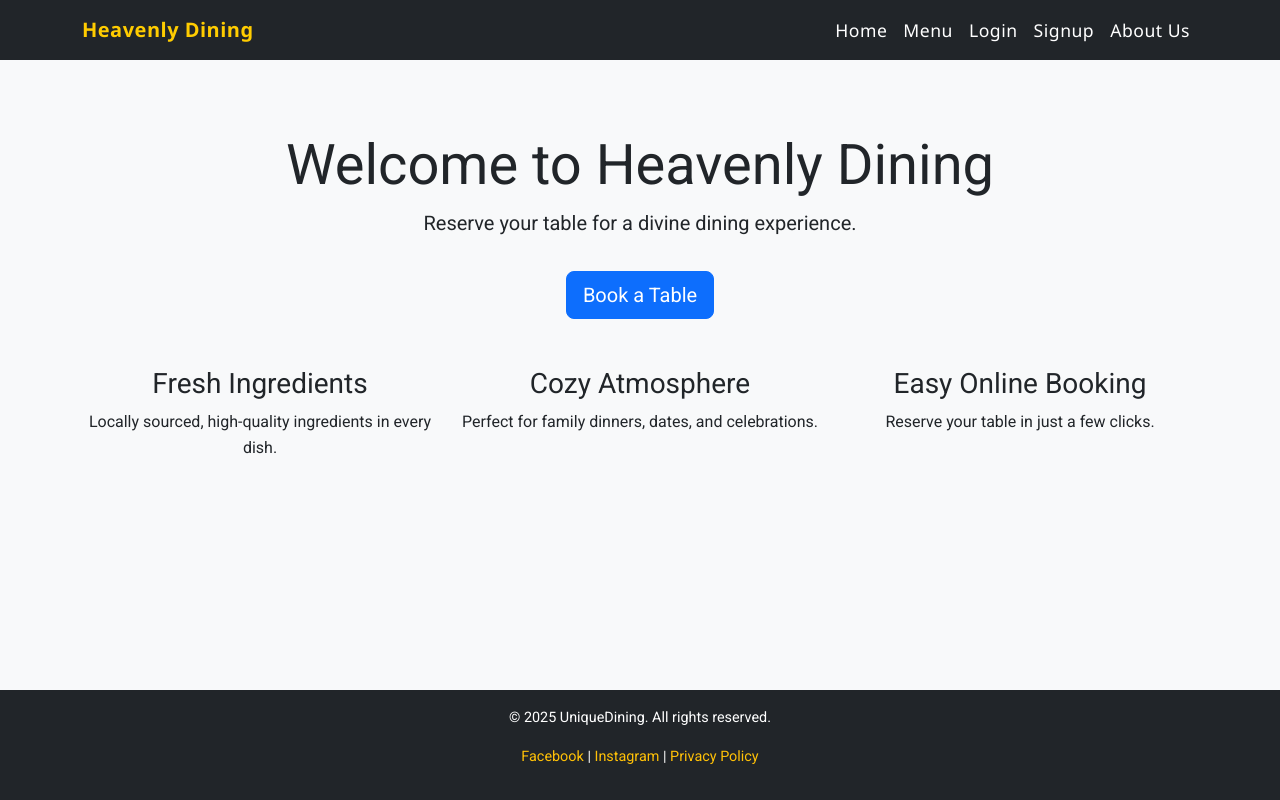
After one commit to sowmya1283/heavenlydining, a Django app: template booktable/templates/booktable/index.html in a window 1280 px wide. The commit adds this page. Run offline with Django 4.2, Linux system fonts and the light colour scheme; the template is opened without the code that fills it, so the values that code supplies are empty.

Commit message:
Changed the templates for project and app related according to the tutorial

```diff
--- a/Static/css/style.css
+++ b/Static/css/style.css
@@ -1,70 +1,47 @@
-body {
-    margin: 0;
-    font-family: Arial, sans-serif;
+
+.navbar {
+  font-family: 'Segoe UI', Tahoma, Geneva, Verdana, sans-serif;
+  font-size: 1.1rem;
+  letter-spacing: 0.5px;
 }
 
-  header {
-    background-color: #333;
-    padding: 10px 0;
+.navbar-brand {
+  font-weight: bold;
+  color: #ffcc00 !important;
 }
 
-  nav {
-    display: flex;
-    justify-content: space-around;
-    align-items: center;
-    max-width: 1200px;
-    margin: 0 auto;
-  }
-
-  .logo {
-    color: white;
-    font-size: 24px;
-    font-weight: bold;
-    text-decoration: none;
-  }
-
-  .nav-links a {
-    color: white;
-    text-decoration: none;
-    margin: 0 15px;
-    font-size: 16px;
+.nav-link {
+  color: #ffffff !important;
   transition: color 0.3s ease;
 }
 
-  .nav-links a:hover {
-    color: #ff9900;
+.nav-link:hover {
+  color: #ffcc00 !important;
 }
 
-  html, body {
-    height: 100%;
-    margin: 0;
-    padding: 0;
-  }
+body {
+  background-color: #f8f9fa; /* light grey */
+  font-family: 'Roboto', sans-serif;
+  line-height: 1.6;
 
-  .wrapper {
-    min-height: 100%;
-    display: flex;
-    flex-direction: column;
-  }
-
-  main {
-    flex: 1;
-    padding: 20px;
 }
 
 footer {
-    background-color: #333;
-    color: white;
-    padding: 20px 0;
-    text-align: center;
+  background-color: #222;
+  color: #ddd;
+  font-size: 0.9rem;
 }
 
 footer a {
-    color: #ccc;
-    margin: 0 10px;
+  color: #ffc107;
   text-decoration: none;
 }
 
 footer a:hover {
-    color: #ff9900;
+  text-decoration: underline;
 }
+
+.nav-link.active {
+    color: #ffc107 !important;
+    font-weight: bold;
+}
--- /dev/null
+++ b/booktable/templates/booktable/index.html
@@ -0,0 +1,26 @@
+{% extends 'base.html' %}
+
+{% block title %}Welcome to Booking Table{% endblock %}
+
+{% block content %}
+<div class="text-center my-5">
+    <h1 class="display-4">Welcome to Heavenly Dining</h1>
+    <p class="lead">Reserve your table for a divine dining experience.</p>
+    <a href="{% url 'booking_list' %}" class="btn btn-primary btn-lg mt-3">Book a Table</a>
+</div>
+
+<div class="row mt-5">
+    <div class="col-md-4 text-center">
+        <h3>Fresh Ingredients</h3>
+        <p>Locally sourced, high-quality ingredients in every dish.</p>
+    </div>
+    <div class="col-md-4 text-center">
+        <h3>Cozy Atmosphere</h3>
+        <p>Perfect for family dinners, dates, and celebrations.</p>
+    </div>
+    <div class="col-md-4 text-center">
+        <h3>Easy Online Booking</h3>
+        <p>Reserve your table in just a few clicks.</p>
+    </div>
+</div>
+{% endblock %}
--- a/booktable/views.py
+++ b/booktable/views.py
@@ -8,7 +8,7 @@ from .models import Booking, UserProfile
 # Create your views here.
 
 class HomePageView(generic.TemplateView):
-    template_name = "booktable/home.html"
+    template_name = "booktable/index.html"
 
 
 class BookingListView(generic.ListView):
--- /dev/null
+++ b/templates/base.html
@@ -0,0 +1,70 @@
+{% load static %}
+<!DOCTYPE html>
+<html lang="en">
+<head>
+    <meta charset="UTF-8">
+    <title>{% block title %}Heavenly Dining{% endblock %}</title>
+    <meta name="viewport" content="width=device-width, initial-scale=1">
+
+    <!-- Bootstrap 5 CSS -->
+    <link href="https://cdn.jsdelivr.net/npm/bootstrap@5.3.0/dist/css/bootstrap.min.css" rel="stylesheet">
+
+    {% block extra_head %}{% endblock %}
+    <link href="https://fonts.googleapis.com/css2?family=Roboto&display=swap" rel="stylesheet">
+    <!-- Custom CSS -->
+    <link rel="stylesheet" href="{% static 'css/style.css' %}">
+</head>
+<body class="d-flex flex-column min-vh-100">
+    <!-- Navigation Bar -->
+    <nav class="navbar navbar-expand-lg navbar-dark bg-dark py-2">
+        <div class="container">
+            <a class="navbar-brand" href="">Heavenly Dining</a>
+            <button class="navbar-toggler" type="button" data-bs-toggle="collapse" data-bs-target="#navbarNav">
+                <span class="navbar-toggler-icon"></span>
+            </button>
+
+            <div class="collapse navbar-collapse" id="navbarNav">
+                <ul class="navbar-nav ms-auto">
+                    <li class="nav-item">
+                        <a class="nav-link" href="">Home</a>
+                    </li>
+                    <li class="nav-item">
+                        <a class="nav-link" href="">Menu</a>
+                    </li>
+                    <li class="nav-item">
+                        <a class="nav-link" href="">Login</a>
+                    </li>
+                    <li class="nav-item">
+                        <a class="nav-link" href="">Signup</a>
+                    </li>
+                    <li class="nav-item">
+                        <a class="nav-link" href="">About Us</a>
+                    </li>
+                </ul>
+            </div>
+        </div>
+    </nav>
+
+    <!-- Main Content -->
+    <main class="flex-grow-1 container py-4">
+        {% block content %}
+        {% endblock %}
+    </main>
+
+    <!-- Footer -->
+    <footer class="bg-dark text-white text-center py-3 mt-5">
+        <div class="container">
+            <p> {% block copyright %}&copy; 2025 UniqueDining. All rights reserved.{% endblock copyright %}</p>
+                <p>
+                    <a href="/about">Facebook</a> |
+                    <a href="/contact">Instagram</a> |
+                    <a href="/privacy">Privacy Policy</a>
+                </p>
+        </div>
+    </footer>
+
+    <!-- Bootstrap JS -->
+    <script src="https://cdn.jsdelivr.net/npm/bootstrap@5.3.0/dist/js/bootstrap.bundle.min.js"></script>
+    {% block extra_js %}{% endblock %}
+</body>
+</html>
--- a/uniquedining/settings.py
+++ b/uniquedining/settings.py
@@ -18,6 +18,7 @@ if os.path.isfile('env.py'):
 
 # Build paths inside the project like this: BASE_DIR / 'subdir'.
 BASE_DIR = Path(__file__).resolve().parent.parent
+TEMPLATES_DIR = os.path.join(BASE_DIR, 'templates')
 
 
 # Quick-start development settings - unsuitable for production
@@ -29,7 +30,7 @@ BASE_DIR = Path(__file__).resolve().parent.parent
 SECRET_KEY = os.environ.get("SECRET_KEY")
 
 # SECURITY WARNING: don't run with debug turned on in production!
-DEBUG = True
+DEBUG = False
 
 ALLOWED_HOSTS = ['.herokuapp.com', '127.0.0.1', 'localhost']
 
@@ -62,7 +63,7 @@ ROOT_URLCONF = 'uniquedining.urls'
 TEMPLATES = [
     {
         'BACKEND': 'django.template.backends.django.DjangoTemplates',
-        'DIRS': ['templates'],
+        'DIRS': ['templates', 'TEMPLATES_DIR'],
         'APP_DIRS': True,
         'OPTIONS': {
             'context_processors': [
```
Also changed, not shown: Template/home.html (deleted), templates/login.html (renamed from Template/login.html), templates/sampleindex.html (renamed from Template/index.html), templates/signup.html (renamed from Template/signup.html). Lines whose indentation alone changed are shown as unchanged.
